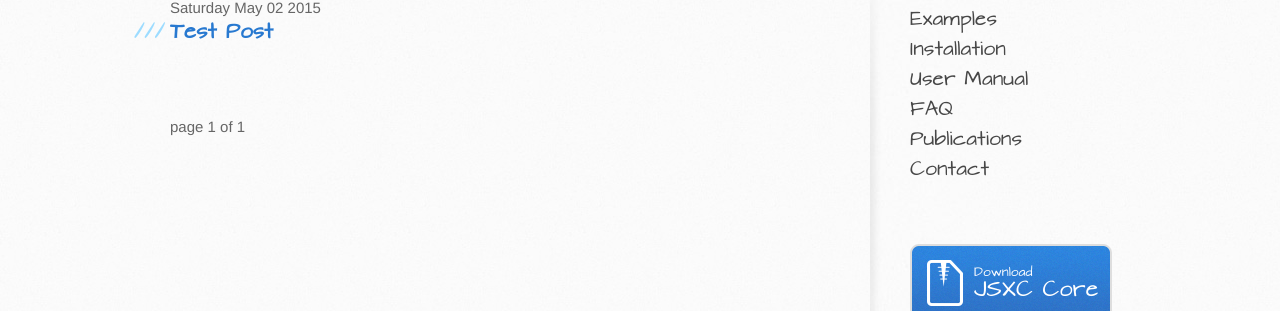
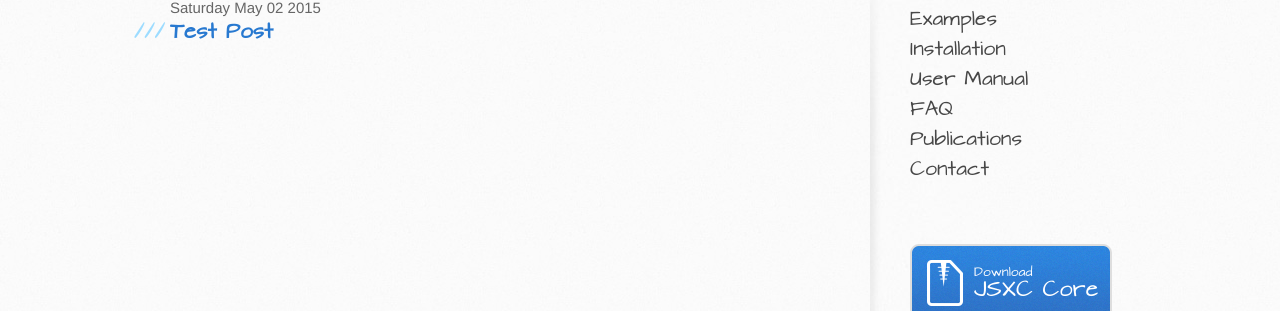
Before and after one commit to jsxc/jsxc.org, a Jekyll site: the page built from blog/index.html, in a window 1280 px wide. Shown: the part 270-581 px from the top of the page. Built offline with Jekyll 4.4.1, drawn with Linux system fonts in a browser that asks for light colours; the list of posts is cut into pages by our own code; comment, search, counter and statistics services are not loaded.

```diff
--- a/stylesheets/stylesheet.css
+++ b/stylesheets/stylesheet.css
@@ -566,6 +566,10 @@
    font-weight: bold;
 }
 
+.pagination {
+   display: none;
+}
+
 /* Mobile Landscape Size to Tablet Portrait (devices and browsers) */
 @media only screen and (min-width: 480px) and (max-width: 767px) {}
 
```
Also changed, not shown: images/avatar/klaus_herberth.jpg, images/avatar/klaus_herberth2.jpg (added), images/avatar/marcel_waldvogel.jpg (added).
